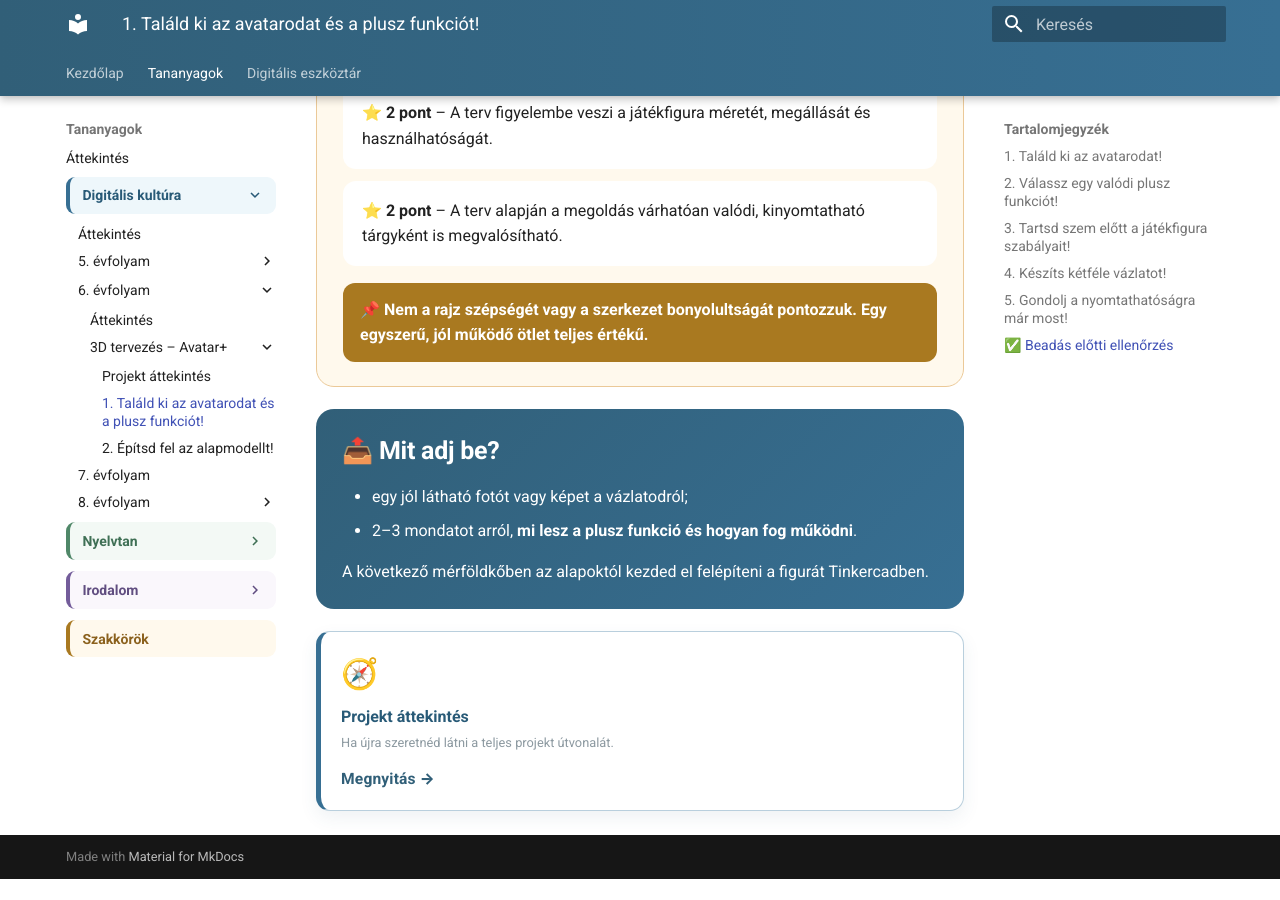
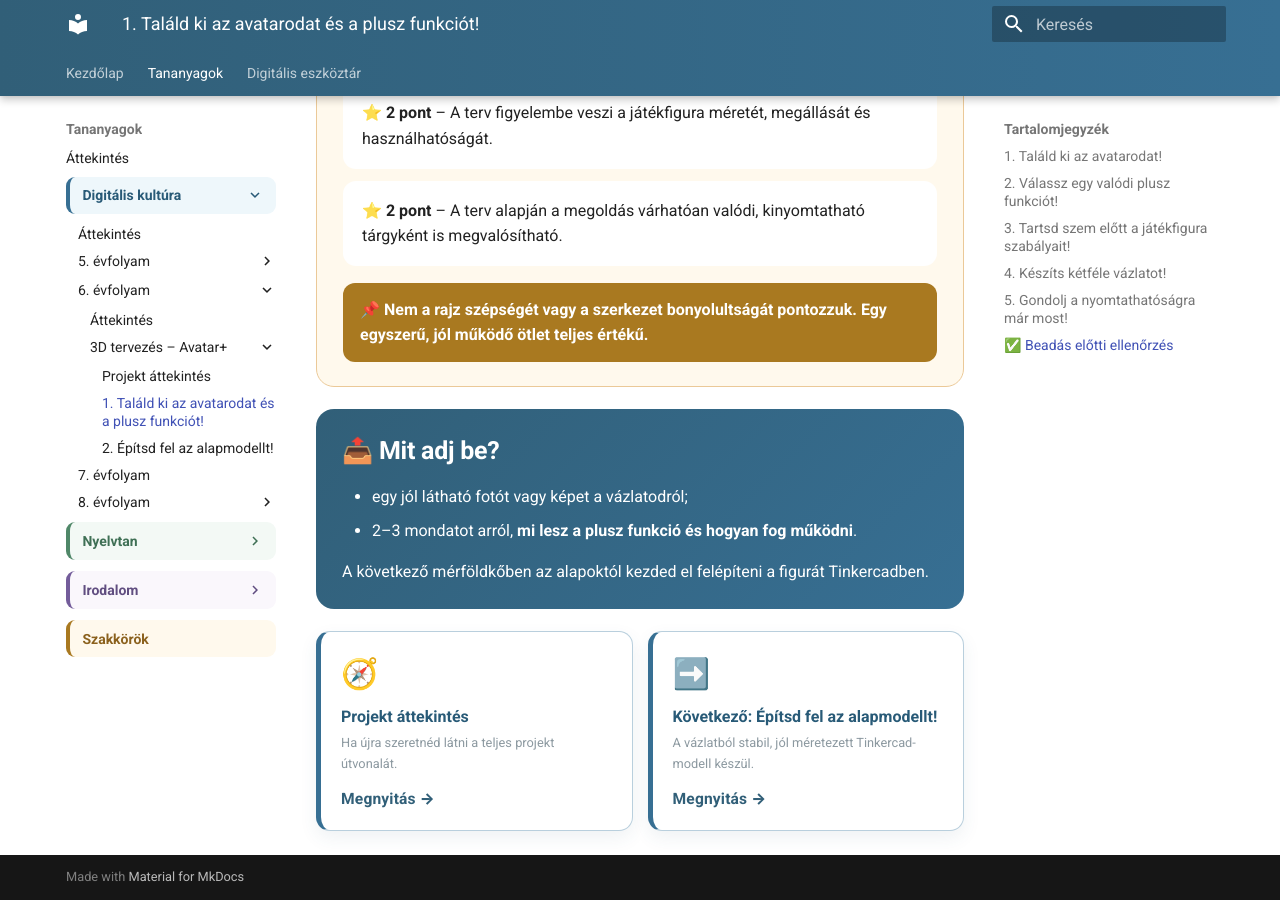
Before and after one commit to bsuszter/digitalis-eszkoztar, an MkDocs documentation site: the page built from docs/tananyagok/digitalis-kultura/6-evfolyam/3d-avatar-plusz/01-talald-ki-az-avatarod-es-a-funkciot.md, in a window 1280 px wide and 900 px high, scrolled down 4800 px. Built offline with MkDocs 1.6.1 and Material for MkDocs 9.7.7, drawn with Linux system fonts in a browser that asks for light colours; before the commit the page ends 5679 px from its top, so only the background shows below that.

Commit message:
Link grade 6 Avatar+ milestone 1 to milestone 2

```diff
--- a/docs/tananyagok/digitalis-kultura/6-evfolyam/3d-avatar-plusz/01-talald-ki-az-avatarod-es-a-funkciot.md
+++ b/docs/tananyagok/digitalis-kultura/6-evfolyam/3d-avatar-plusz/01-talald-ki-az-avatarod-es-a-funkciot.md
@@ -138,4 +138,8 @@ A képernyőn sok minden működőképesnek tűnhet, ami valójában túl vékon
     <span class="related-icon">🧭</span>
     <span class="related-text"><strong>Projekt áttekintés</strong><small>Ha újra szeretnéd látni a teljes projekt útvonalát.</small></span>
   </a>
+  <a href="../02-epitsd-fel-az-alapmodellt/">
+    <span class="related-icon">➡️</span>
+    <span class="related-text"><strong>Következő: Építsd fel az alapmodellt!</strong><small>A vázlatból stabil, jól méretezett Tinkercad-modell készül.</small></span>
+  </a>
 </div>
```
